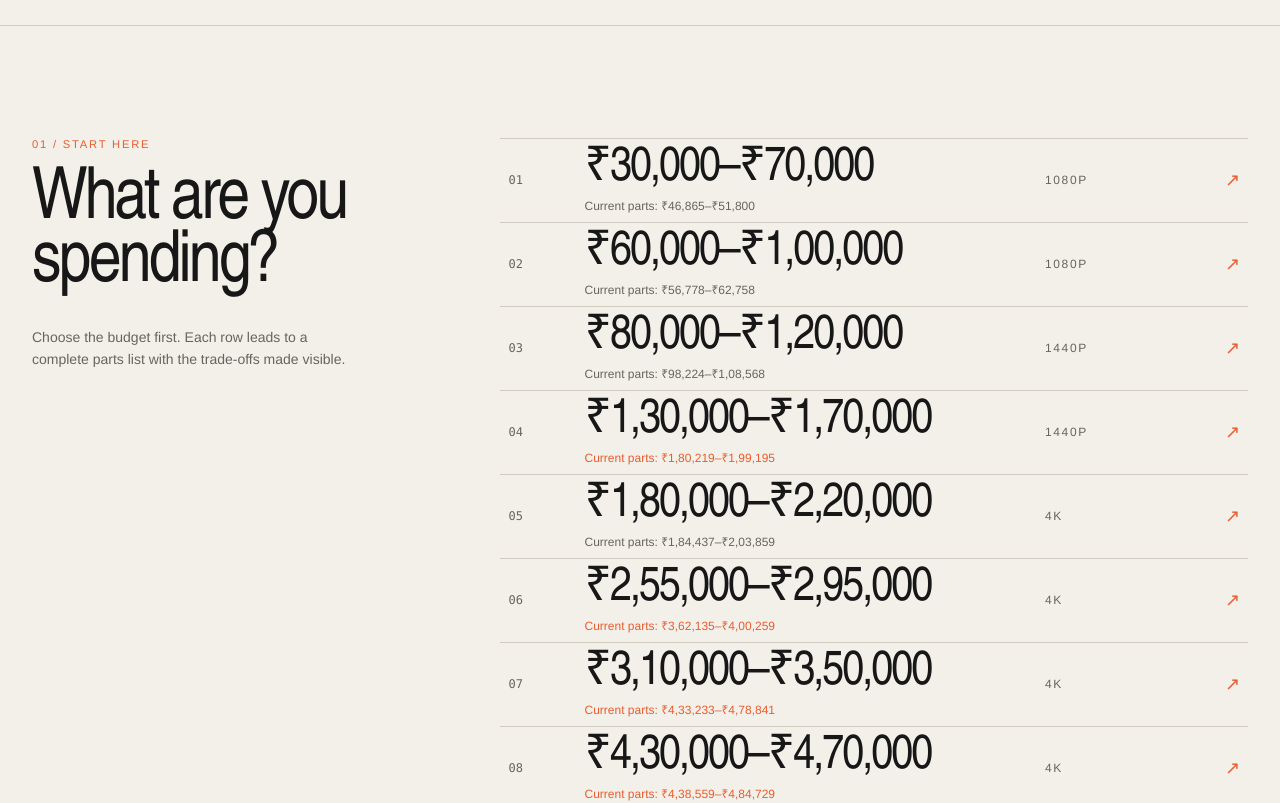
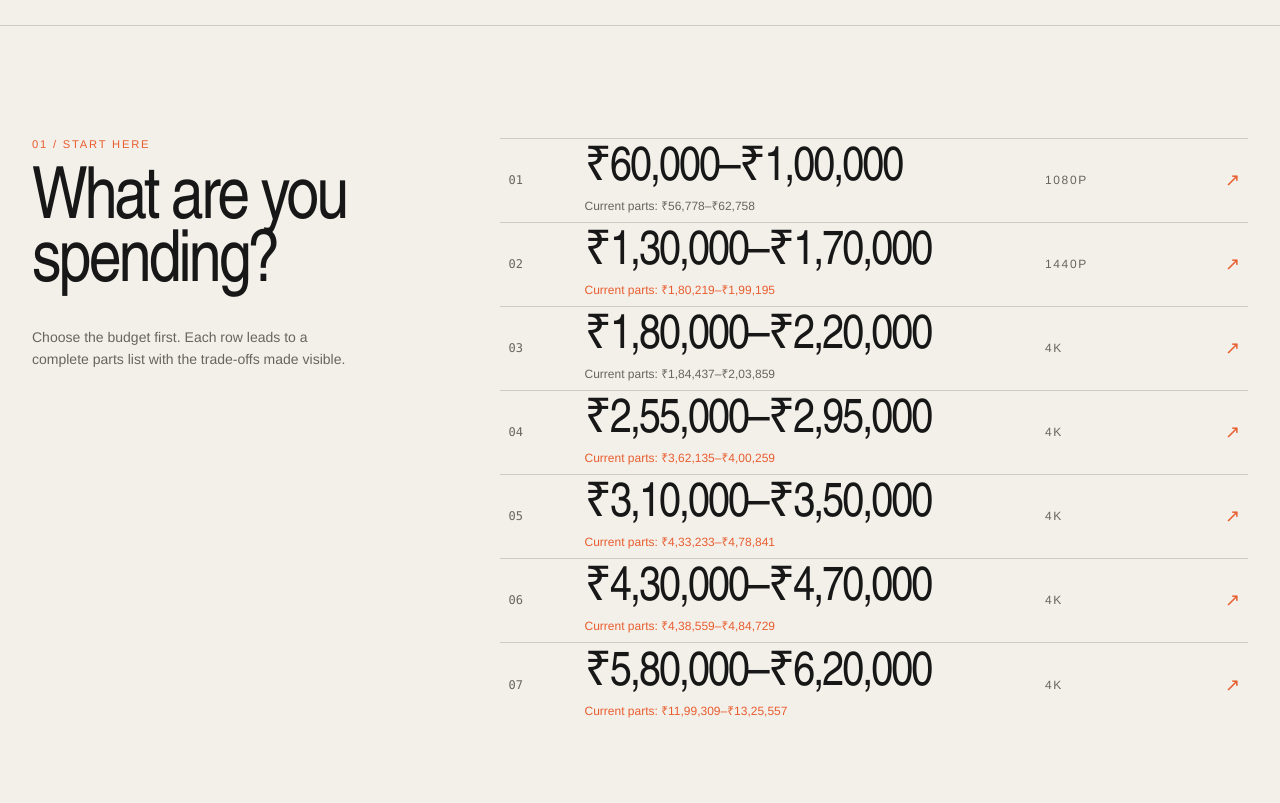
Before and after one commit to Nja911/Gaming_PC_Information, a Next.js app: page / in a window 1280 px wide. Shown: the part 720-1523 px from the top of the page. Built offline with nearby package versions, Linux system fonts and the light colour scheme; no server answers.

Commit message:
fix budget layout

```diff
--- a/src/app/page.tsx
+++ b/src/app/page.tsx
@@ -41,6 +41,7 @@ function cpuFor(build: (typeof builds)[number]) {
 
 export default function HomePage() {
   const pricedBuilds = builds.map(resolveBuild);
+  const spendingBuilds = pricedBuilds.filter((_, index) => index !== 0 && index !== 2);
   const currentBuilds = pricedBuilds.filter((build) => build.hasLivePricing);
   const leadBuild = currentBuilds.find((build) => build.budget >= 200000) ?? currentBuilds.at(-1) ?? pricedBuilds[0];
   const secondaryBuilds = currentBuilds.filter((build) => build.slug !== leadBuild?.slug).slice(-2);
@@ -70,7 +71,7 @@ export default function HomePage() {
           <p className="mt-7 max-w-xs text-sm leading-relaxed text-dim">Choose the budget first. Each row leads to a complete parts list with the trade-offs made visible.</p>
         </div>
         <div className="divide-y divide-line border-t border-line">
-          {pricedBuilds.map((build, index) => <Link key={build.slug} href={`/gaming-pc/builds/${build.slug}`} className="index-row group grid grid-cols-[2.5rem_minmax(0,1fr)_auto] items-center gap-3 px-2 transition-colors sm:grid-cols-[3.5rem_minmax(0,1fr)_10rem_auto] sm:gap-5">
+          {spendingBuilds.map((build, index) => <Link key={build.slug} href={`/gaming-pc/builds/${build.slug}`} className="index-row group grid grid-cols-[2.5rem_minmax(0,1fr)_auto] items-center gap-3 px-2 transition-colors sm:grid-cols-[3.5rem_minmax(0,1fr)_10rem_auto] sm:gap-5">
             <span className="index-number font-mono text-xs text-dim">{String(index + 1).padStart(2, "0")}</span>
             <span className="min-w-0"><span className="block font-display text-3xl transition-colors group-hover:text-accent sm:text-5xl">{formatINRRange(build.budgetRange ?? [build.budget - 20000, build.budget + 20000])}</span><span className={`mt-1 block text-xs ${build.isOutOfBand ? "text-copper" : "text-dim"}`}>{build.hasLivePricing ? `Current parts: ${formatINRRange(build.currentTotalINR)}` : "Current parts check pending"}</span></span>
             <span className="hidden text-xs uppercase tracking-[.14em] text-dim sm:block">{build.targetResolutions?.join(" / ") ?? build.targetResolution}</span>
```
